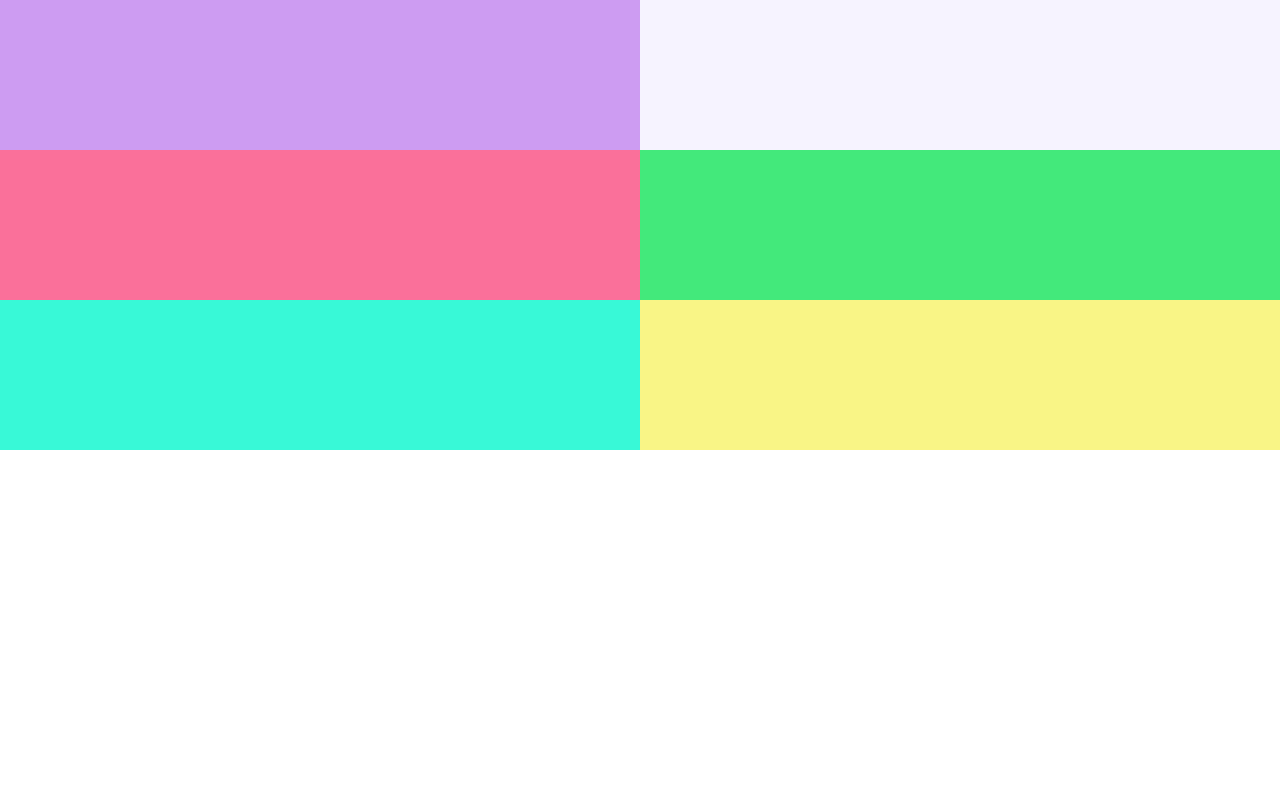
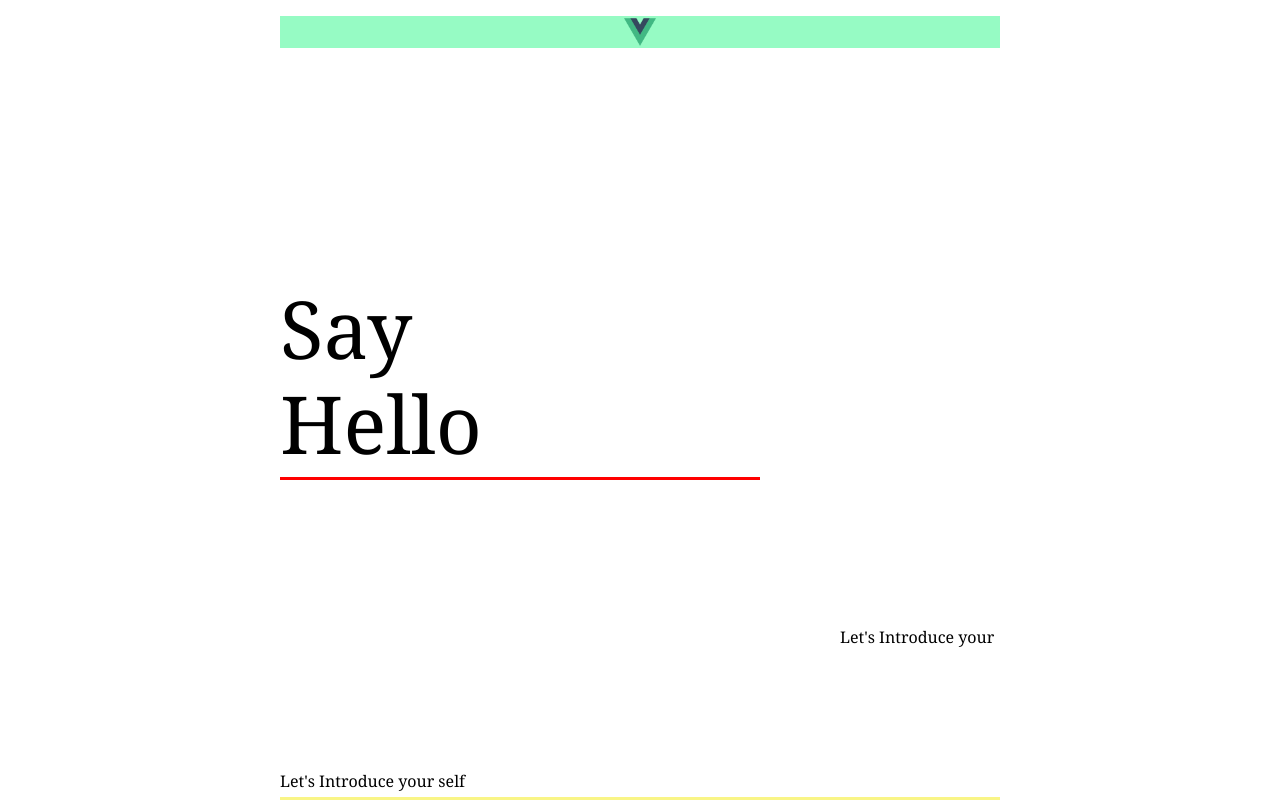
Before and after one commit to t0dd-kr/Intro, a Vue app in the folder frontend/: page /young in a window 1280 px wide. Shown: the top 800 px of the page. Built offline with nearby package versions, Linux system fonts and the light colour scheme.

Commit message:
young.vue test page, install mongodb

```diff
--- a/frontend/src/components/Young.vue
+++ b/frontend/src/components/Young.vue
@@ -1,22 +1,27 @@
 <template lang="html">
   <div class="window_tile">
     <div class="tile1">
-
     </div>
     <div class="tile2">
-
+      Say
+    </div>
+    <div class="tile2_1">
+      Hello
     </div>
     <div class="tile3">
-
     </div>
     <div class="tile4">
-
+      <p>
+      Let's Introduce your self
+      </p>
+      <p>Let's2</p>
+      Let's3
     </div>
     <div class="tile5">
-
+      Let's Introduce your self
     </div>
     <div class="tile6">
-
+      tile6
     </div>
   </div>
 </template>
@@ -27,7 +32,6 @@ export default {
 </script>
 
 <style scoped>
-
   .window_tile{
     display: -webkit-flex;
     display: flex;
@@ -36,40 +40,91 @@ export default {
   }
   .window_tile div {
     box-sizing: border-box;
-    min-height: 150px;
-    min-width: 150px;
+    min-width: 50px;
   }
-  .tile1, .tile2, .tile3, .tile4, .tile5, .tile6 {
+
+  .tile1, .tile2, .tile2_1, .tile3, .tile4, .tile5, .tile6 {
     width: 100%;
+    align-content: center;
+    margin-left: 2.5rem;
+    margin-right: 2.5rem;
+    /*border-radius: 1rem;*/
+    /*border-style: solid;*/
+    border-color: red;
+    font-family: "Chronicle Display A","Chronicle Display B",Georgia;
   }
   .tile1 {
-    background-color : #fbc2eb;
+    position: -webkit-sticky; /* Safari */
+    position: sticky;
+    top: 10px;
+
+    background-image: url(../assets/logo.png);
+    background-repeat: no-repeat;
+    background-color: #96fbc4;
+    background-size:contain;
+    background-position: center;
+    line-height: 4rem;
+    height: 2rem;
+    width: 100%;
+    color: white;
+    margin-top: 1rem;
   }
   .tile2 {
-    background-color: #f5576c;
+    font-size: 5rem;
+    height: 20rem;
+    line-height: 35rem;
+  }
+  .tile2_1{
+    font-size: 5rem;
   }
   .tile3 {
-    background-color: #fa709a;
+    height: 1rem;
+    background-color: red;
+    width:40%;
+    height: 3px;
   }
-  .tile4 {
-    background-color: #43e97b;
+  .tile4{
+    height: 10rem;
+    line-height: 18rem;
   }
   .tile5{
-    background-color : #38f9d7;
+    height: 10rem;
+    line-height: 18rem;
   }
   .tile6{
+    height: 50rem;
     background-color: #f9f586;
   }
 
-  @media (min-width: 480px){
-    .tile1, .tile2, .tile3, .tile4, .tile5, .tile6 {
-      width: 50%
+  @media (min-width: 600px) {
+    .tile2 {
+      width: 20%;
     }
-    .tile1 {
-      background-color : #cd9cf2;
+    .tile3 {
+      width: 60%
+
     }
+    .tile4 {
+      width: 20%
+    }
+  }
+  @media (min-width: 800px) {
     .tile2 {
-      background-color: #f6f3ff;
+      width: 20%;
+    }
+    .tile3 {
+      width: 60%
+    }
+    .tile4 {
+      width: 20%
+    }
+  }
+
+  @media (min-width: 800px) {
+    .window_tile {
+      width: 800px;
+      margin-left: auto;
+      margin-right: auto;
     }
   }
 </style>
--- a/frontend/src/components/Young2.vue
+++ b/frontend/src/components/Young2.vue
@@ -17,6 +17,7 @@
     <div class="tile4">
       tile4
     </div>
+    <div class="w3-container w3-center w3-animate-bottom">testeste</div>
   </div>
 </template>
 
--- a/package.json
+++ b/package.json
@@ -14,7 +14,8 @@
   "license": "ISC",
   "dependencies": {
     "concurrently": "^3.5.1",
-    "connect-history-api-fallback": "^1.5.0"
+    "connect-history-api-fallback": "^1.5.0",
+    "mongodb": "^3.0.5"
   },
   "devDependencies": {
     "nodemon": "^1.14.11"
```
Also changed, not shown: 1 other file (tests, documents, lock files or other folders).
